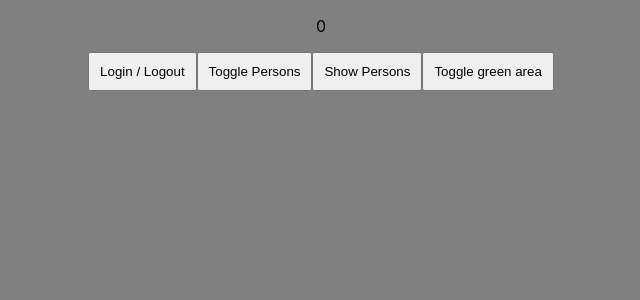
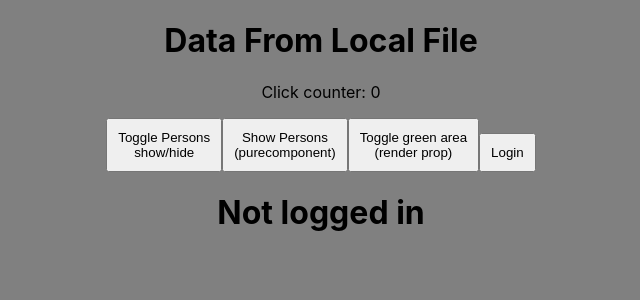
Before and after one commit to sweeptic/react_sandbox, a React (Create React App) app: page / in a window 1280 px wide. Shown: the top 300 px of the page, without its empty margins (319-959 px from the left). Built offline with nearby package versions, Linux system fonts and the light colour scheme.

Commit message:
component using authcontext

```diff
--- a/src/App.js
+++ b/src/App.js
@@ -2,8 +2,13 @@ import Persons from './Persons';
 import React, { PureComponent } from 'react'
 import data from '../src/data/data.json'
 import MouseTracker from './MouseTracker';
+import Login from './Login';
+import Profile from './Profile';
 
-export const AuthContext = React.createContext(false);
+export const AuthContext = React.createContext({
+  isAuth: false,
+  toggleAuth: () => { }
+});
 
 class App extends PureComponent {
   constructor(props) {
@@ -28,7 +33,8 @@ class App extends PureComponent {
 
   personClickHandler = () => {
     this.setState((prevState, props) => ({
-      showPerson: true
+      showPerson: true,
+      clickCounter: prevState.clickCounter + 1
     }))
   }
 
@@ -65,7 +71,6 @@ class App extends PureComponent {
   }
 
   areaClickHandler = () => {
-
     this.setState((prevState, props) => ({
       greenArea: !prevState.greenArea
     }))
@@ -78,20 +83,22 @@ class App extends PureComponent {
         onChangeHandler={this.personTitleChangeHandler}
         deleteHandler={this.deleteHandler}
       />
-      ) : null;
+    ) : null;
 
     let greenArea = this.state.greenArea ? <MouseTracker /> : null;
 
 
     return (
       <div>
+        <h1>Data From Local File</h1>
         {greenArea}
-        <p>{this.state.clickCounter}</p>
-        <button onClick={this.loginHandler}>Login / Logout</button>
-        <button onClick={this.personToggleHandler}>Toggle Persons</button>
-        <button onClick={this.personClickHandler}>Show Persons</button>
-        <button onClick={this.areaClickHandler}>Toggle green area</button>
-        <AuthContext.Provider value={this.state.authenticated}>
+        <p>Click counter: {this.state.clickCounter}</p>
+        <button onClick={this.personToggleHandler}>Toggle Persons <br />show/hide</button>
+        <button onClick={this.personClickHandler}>Show Persons <br />(purecomponent)</button>
+        <button onClick={this.areaClickHandler}>Toggle green area <br />(render prop)</button>
+        <AuthContext.Provider value={{ isAuth: this.state.authenticated, toggleAuth: this.loginHandler }}>
+          <Login />
+          <Profile />
           {persons}
         </AuthContext.Provider>
       </div>
--- /dev/null
+++ b/src/Login.js
@@ -0,0 +1,16 @@
+import React from 'react'
+import { AuthContext } from './App'
+
+const Login = () => (
+   <AuthContext.Consumer>
+      {authContext => {
+         return (
+            <button onClick={authContext.toggleAuth}>
+               {authContext.isAuth ? 'Logout' : 'Login'}
+            </button>
+         )
+      }}
+   </AuthContext.Consumer>
+);
+
+export default Login
--- a/src/Mouse.js
+++ b/src/Mouse.js
@@ -17,7 +17,7 @@ export default class Mouse extends PureComponent {
    }
 
    render() {
-      console.log('render')
+      // console.log('render')
       return (
          <div
             style={{ height: '20vh', backgroundColor: 'lightgreen' }}
--- a/src/MouseTracker.js
+++ b/src/MouseTracker.js
@@ -7,10 +7,10 @@ export default class MouseTracker extends Component {
    renderTheCat = cord => <Cat mouse={cord} />
 
    render() {
-      console.log('mousetracker render')
+      // console.log('mousetracker render')
       return (
          <>
-            <h1>Move mouse around!</h1>
+            <h2>Move mouse around!</h2>
 
             {/* <Mouse render={(cord) => (
                <Cat mouse={cord} />
--- a/src/Person.js
+++ b/src/Person.js
@@ -1,4 +1,5 @@
 import React from 'react'
+import Profile from './Profile'
 
 const Person = (props) => {
    return (
@@ -14,6 +15,7 @@ const Person = (props) => {
          <button
             onClick={props.deleteHandler}
             style={{ backgroundColor: 'orange' }}>delete this</button>
+             <Profile/>
       </div>
    )
 }
--- a/src/Persons.js
+++ b/src/Persons.js
@@ -1,6 +1,5 @@
 import Person from './Person';
 import React from 'react'
-import { AuthContext } from './App';
 
 const Persons = (props) => {
    let person = null;
@@ -15,16 +14,13 @@ const Persons = (props) => {
                key={item.id}
                onChangeHandler={(event) => props.onChangeHandler(event, item.id)}
                deleteHandler={() => props.deleteHandler(index)}
-               />
+            />
          )
       })
    }
 
    return (
       <div>
-         <AuthContext.Consumer>
-            {auth => auth ? <p style={{ backgroundColor: 'lightblue' }}>authenticated!</p> : <p>please log in</p>}
-         </AuthContext.Consumer>
          {person}
       </div>
    )
--- /dev/null
+++ b/src/Profile.js
@@ -0,0 +1,14 @@
+import React from 'react'
+import { AuthContext } from './App'
+
+const Profile = (props) => (
+   <AuthContext.Consumer>
+      {authContext => {
+         return (
+            <h1>{authContext.isAuth ? 'You are logged in' : 'Not logged in'}</h1>
+         )
+      }}
+   </AuthContext.Consumer>
+);
+
+export default Profile
```
